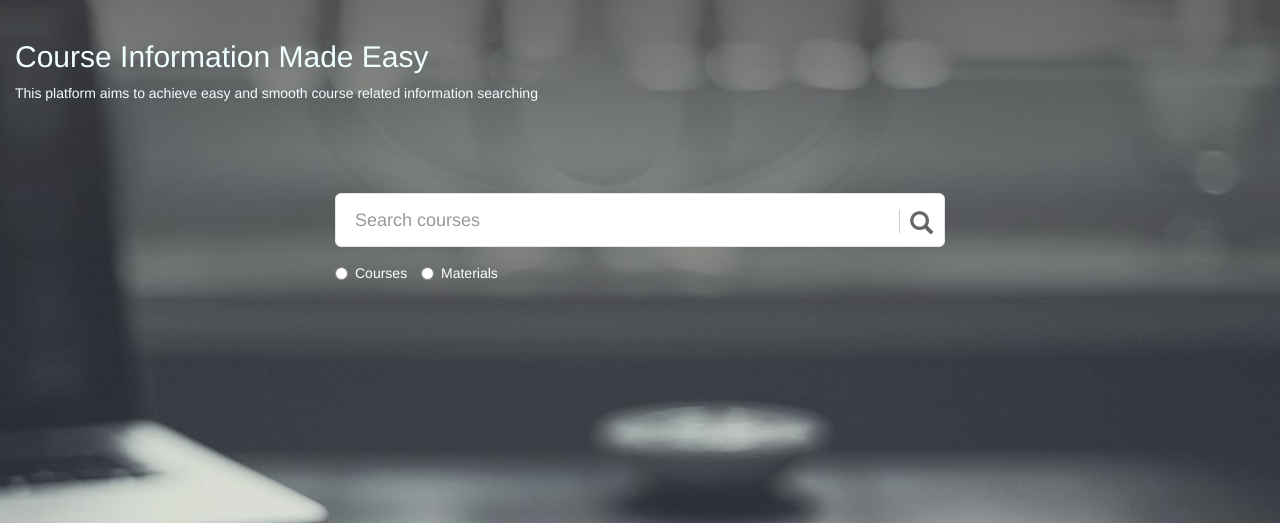
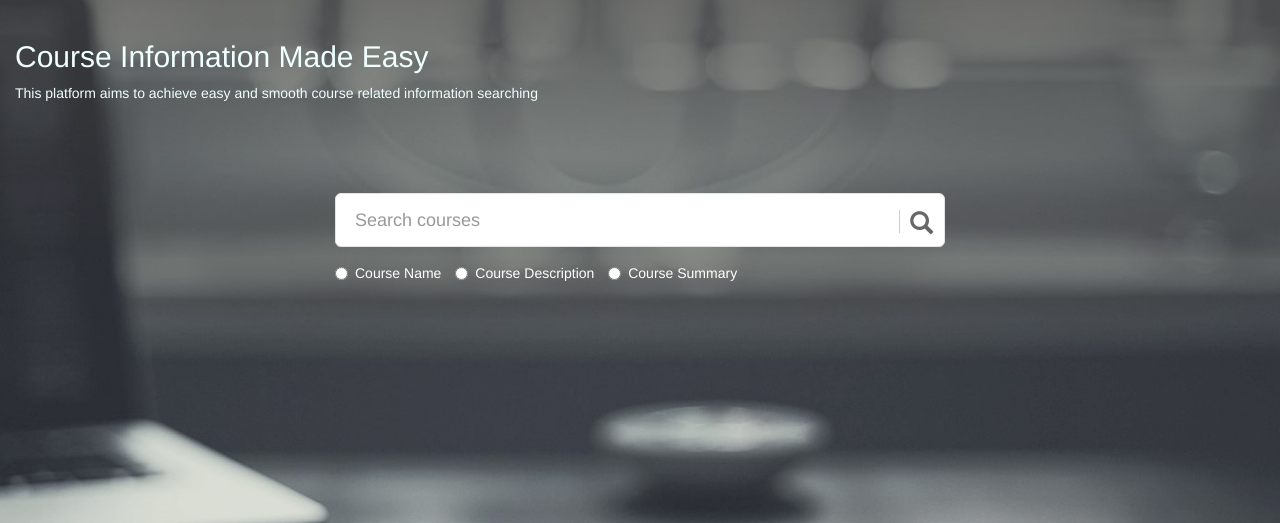
Before and after one commit to PinzhenChen/ttds_frontend, a PHP site: page / in a window 1280 px wide. Shown: the part 50-573 px from the top of the page. Run offline with PHP 8.4, Linux system fonts and the light colour scheme; some libraries are stand-ins or nearby versions.

Commit message:
Add files via upload

```diff
--- a/index.php
+++ b/index.php
@@ -30,10 +30,13 @@
                             </div>
                             <div class="form-checks textWhite">
                                 <label class="radio-inline">
-                                    <input type="radio" name="option" value="0" id="buy" required>Courses
+                                    <input type="radio" name="option" value="0" id="courseName" required>Course Name
                                 </label>
                                 <label class="radio-inline">
-                                    <input type="radio" name="option" value="1" id="sell" required>Materials
+                                    <input type="radio" name="option" value="1" id="courseDesc" required>Course Description
+                                </label>
+                                <label class="radio-inline">
+                                    <input type="radio" name="option" value="2" id="courseSummary" required>Course Summary
                                 </label>
                             </div>
                         </div>
```
